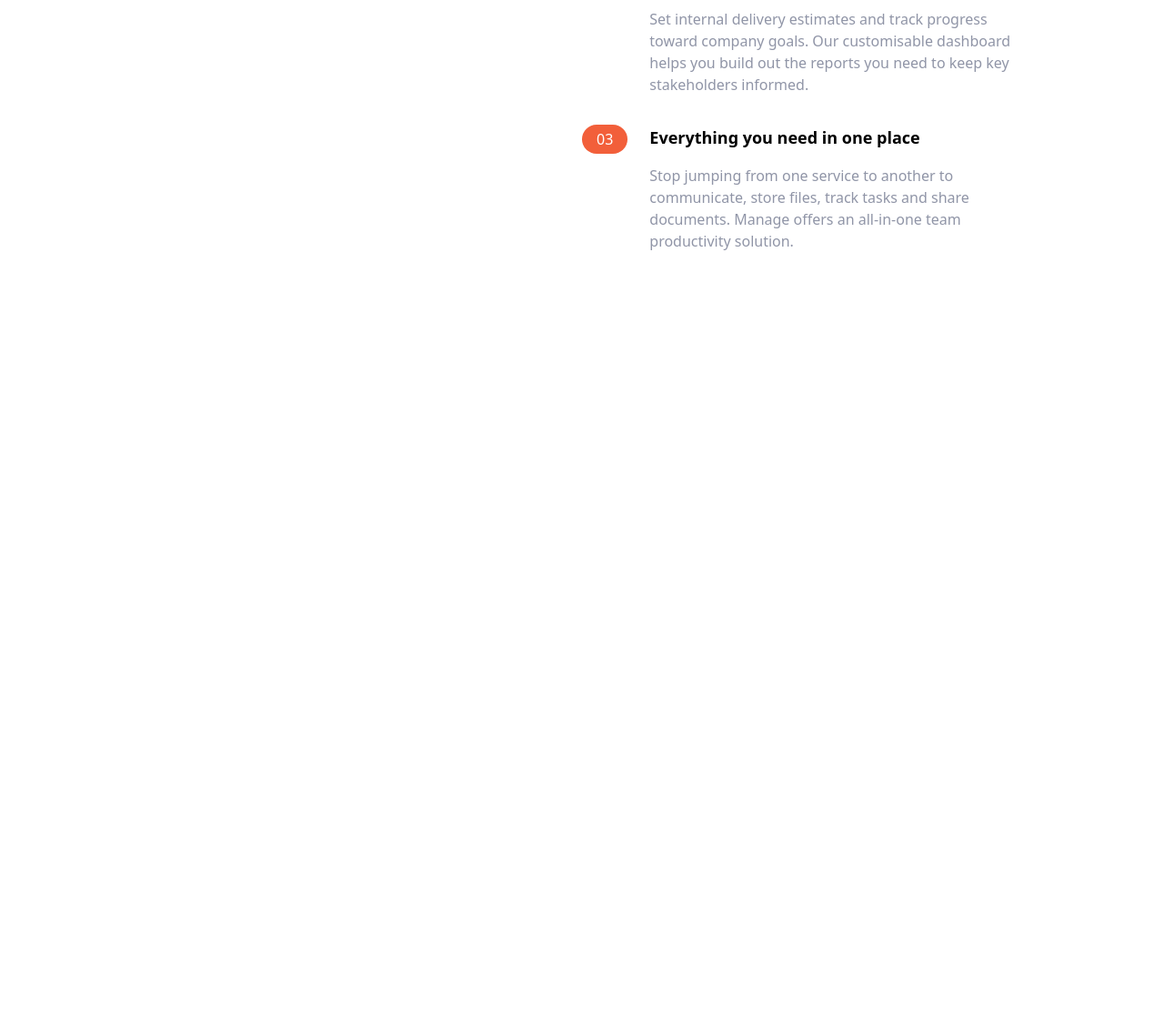
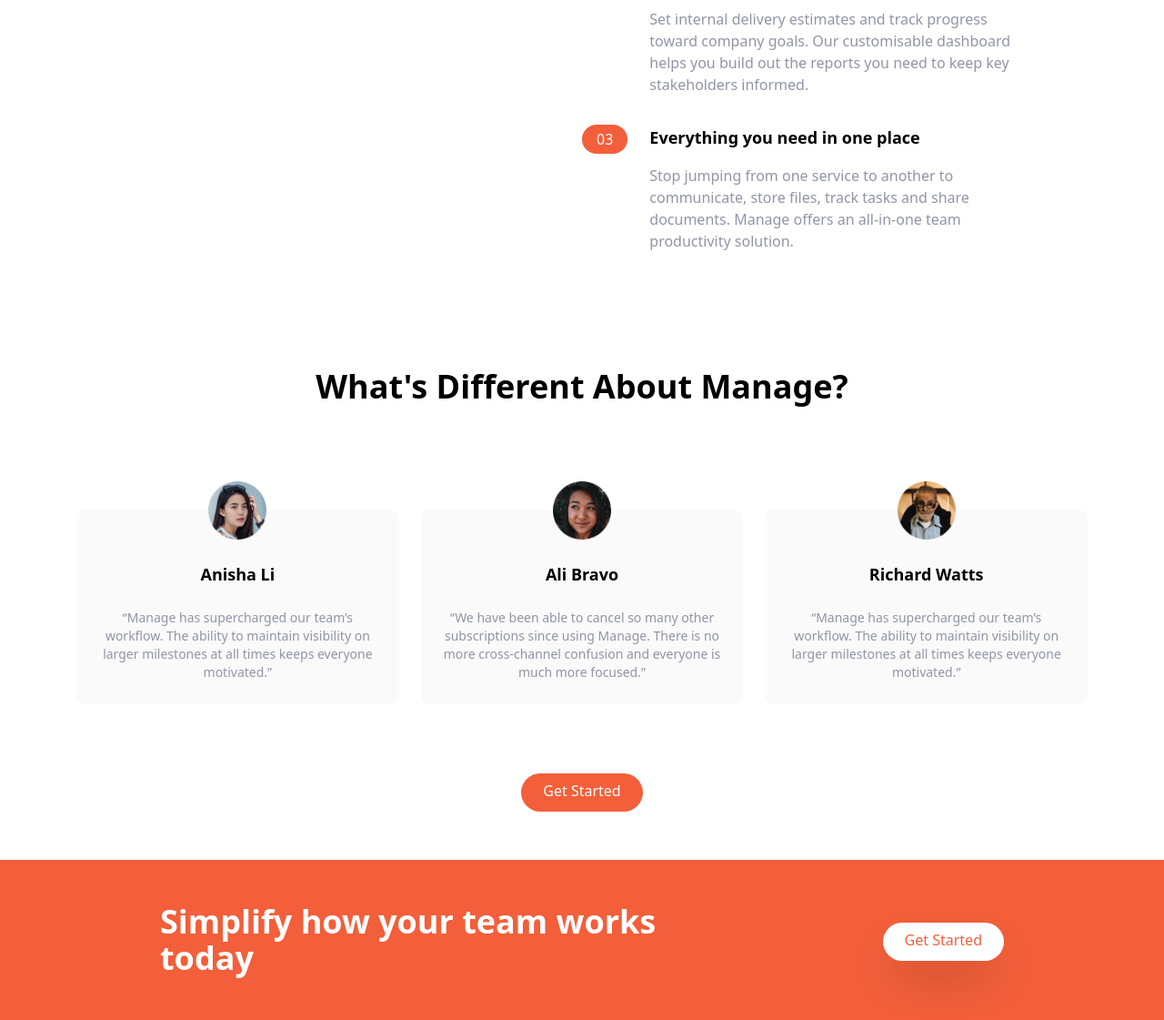
Before and after one commit to kelvin711/Tailwind_landing_page, a website: page index.html in a window 1280 px wide. Shown: the part 863-1984 px from the top of the page at 91% size. Before the commit the page ends 1140 px from the top, so only its background shows below. Drawn offline with Linux system fonts and the light colour scheme.

Commit message:
cta finished

```diff
--- a/index.html
+++ b/index.html
@@ -1,5 +1,6 @@
 <!DOCTYPE html>
 <html lang="en">
+
 <head>
     <meta charset="UTF-8">
     <meta http-equiv="X-UA-Compatible" content="IE=edge">
@@ -7,6 +8,7 @@
     <link rel="stylesheet" href="css/main.css">
     <title>Manage Landing Page</title>
 </head>
+
 <body>
     <!-- Navbar -->
     <nav class="relative container mx-auto p-6">
@@ -25,7 +27,8 @@
                 <a href="#" class="hover:text-darkGrayishBlue">Community</a>
             </div>
             <!-- Button -->
-            <a href="#" class="hidden p-3 px-6 pt-2 text-white bg-brightRed rounded-full baseline hover:bg-brightRedLight md:block">
+            <a href="#"
+                class="hidden p-3 px-6 pt-2 text-white bg-brightRed rounded-full baseline hover:bg-brightRedLight md:block">
                 Get Started
             </a>
         </div>
@@ -45,7 +48,8 @@
                     while keeping the larger team goals in view.
                 </p>
                 <div class="flex justify-center md:justify-start">
-                    <a href="#" class="p-3 px-6 pt-2 text-white bg-brightRed rounded-full baseline hover:bg-brightRedLight">
+                    <a href="#"
+                        class="p-3 px-6 pt-2 text-white bg-brightRed rounded-full baseline hover:bg-brightRedLight">
                         Get Started
                     </a>
                 </div>
@@ -150,6 +154,76 @@
         </div>
     </section>
 
+    <!-- Testimonials -->
+    <section id="testimonials">
+        <!-- Container to heading and testm blocks -->
+        <div class="max-w-6xl px-5 mx-auto mt-32 text-center">
+            <!-- Heading -->
+            <h2 class="text-4xl font-bold text-center">
+                What's Different About Manage?
+            </h2>
+            <!-- Testimonials Container -->
+            <div class="flex flex-col mt-24 md:flex-row md:space-x-6">
+                <!-- Testimonial 1 -->
+                <div class="flex flex-col items-center p-6 my-5 space-y-6 rounded-lg bg-veryLightGray md:w-1/3">
+                    <img src="img/avatar-anisha.png" class="w-16 -mt-14" alt="" />
+                    <h5 class="text-lg font-bold">Anisha Li</h5>
+                    <p class="text-sm text-darkGrayishBlue">
+                        “Manage has supercharged our team’s workflow. The ability to
+                        maintain visibility on larger milestones at all times keeps
+                        everyone motivated.”
+                    </p>
+                </div>
+
+                <!-- Testimonial 2 -->
+                <div class="flex flex-col items-center p-6 my-5 space-y-6 rounded-lg bg-veryLightGray md:flex md:w-1/3">
+                    <img src="img/avatar-ali.png" class="w-16 -mt-14" alt="" />
+                    <h5 class="text-lg font-bold">Ali Bravo</h5>
+                    <p class="text-sm text-darkGrayishBlue">
+                        “We have been able to cancel so many other subscriptions since
+                        using Manage. There is no more cross-channel confusion and
+                        everyone is much more focused.”
+                    </p>
+                </div>
+
+                <!-- Testimonial 3 -->
+                <div class="flex flex-col items-center p-6 my-5 space-y-6 rounded-lg bg-veryLightGray md:flex md:w-1/3">
+                    <img src="img/avatar-richard.png" class="w-16 -mt-14" alt="" />
+                    <h5 class="text-lg font-bold">Richard Watts</h5>
+                    <p class="text-sm text-darkGrayishBlue">
+                        “Manage has supercharged our team’s workflow. The ability to
+                        maintain visibility on larger milestones at all times keeps
+                        everyone motivated.”
+                    </p>
+                </div>
+            </div>
+            <!-- Button -->
+            <div class="my-16">
+                <a href="#" class="p-3 px-6 pt-2 text-white bg-brightRed rounded-full baseline hover:bg-brightRedLight">
+                    Get Started
+                </a>
+            </div>
+        </div>
+    </section>
+
+    <!-- CTA Section -->
+    <section id="cta" class="bg-brightRed">
+        <!-- Flex Container -->
+        <div class="container flex flex-col items-center justify-between px-6 py-24 mx-auto space-y-12 md:py-12 md:flex-row md:space-y-0">
+            <!-- Heading -->
+            <h2 class="text-5xl font-bold leading-tight text-center text-white md:text-4xl md:max-w-xl md:text-left">
+                Simplify how your team works today
+            </h2>
+            <!-- Button -->
+            <div>
+                <a href="#" class="p-3 px-6 pt-2 text-brightRed bg-white rounded-full shadow-2xl baseline hover:bg-gray-900">
+                    Get Started
+                </a>
+            </div>
+        </div>
+    </section>
+
 
 </body>
+
 </html>
```
Also changed, not shown: css/main.css.
